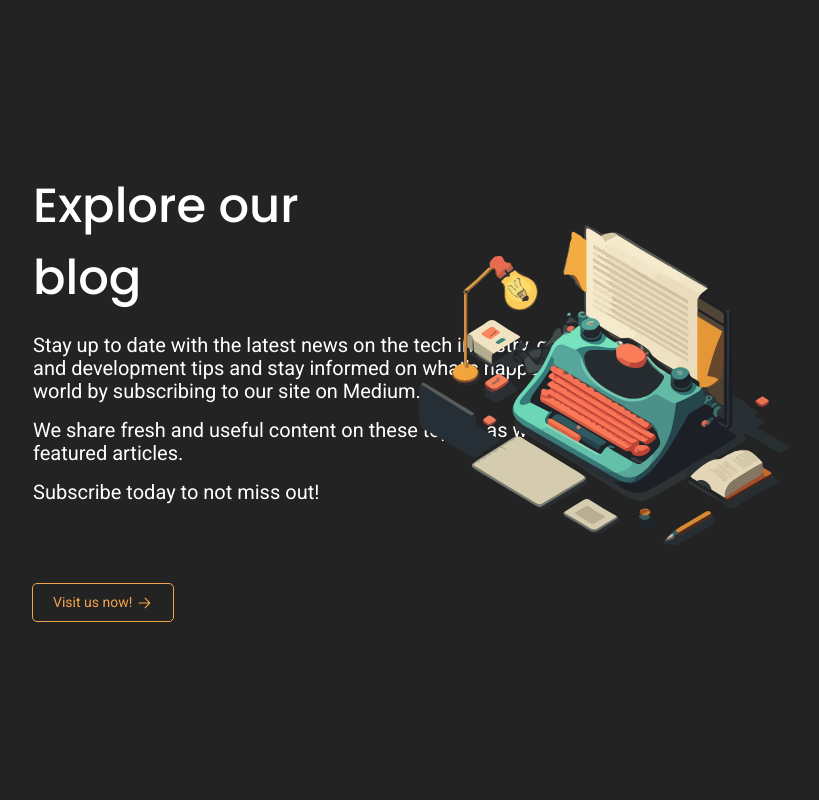
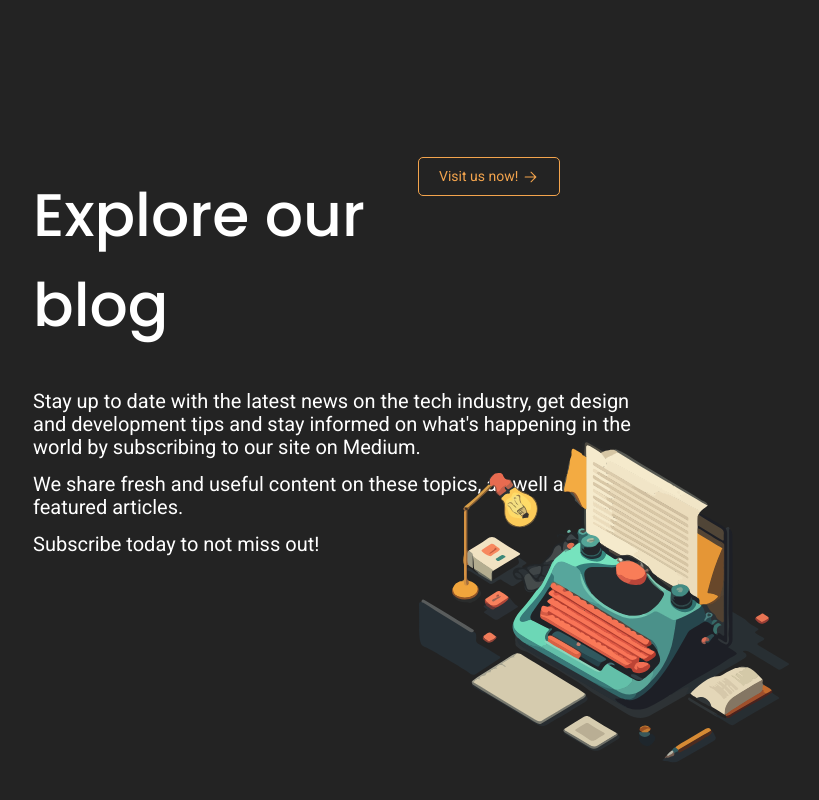
Before and after one commit to contentcraftstudio/Coderlabs-web-2.0, a Next.js app: page / in a window 1280 px wide. Shown: the part 6576-7376 px from the top of the page, without its empty margins (229-1048 px from the left). Built offline with nearby package versions, Linux system fonts and the light colour scheme.

Commit message:
Change::Blog.tsx

```diff
--- a/components/Blog.tsx
+++ b/components/Blog.tsx
@@ -16,17 +16,17 @@ export default function Blog({}: Props) {
       className='sm:columns-1 lg:columns-2 p-[24px] lg:px-[110px] sm:pt-[70px] md:pt-[104px] lg:pt-[167px]'
     >
       <div className='flex flex-col  items-start xl:min-h-[600px] py-3 sm:pb-[100px]'>
-        <h2 className='font-secondary font-medium sm:text-[34px] md:text-[48px] xl:text-[60px] text-white sm:pb-[20px] xl:pb-[40px]'>
+        <h2 className='font-secondary font-medium sm:text-[34px] md:text-[48px] lg:text-[60px] text-white sm:pb-[20px] lg:pb-[40px]'>
           {t("Explore_our_blog")}
         </h2>
-        <div className=' space-y-4'>
-          <p className='font-normal font-primary sm:text-[16px] sm:w-[330px] md:w-[624px] xl:w-[497px] lg:text-[20px] text-white sm:leading-[19px] lg:leading-[23px]'>
+        <div className='sm:space-y-[14px] space-y-[16px]'>
+          <p className='font-normal font-primary sm:text-[16px] sm:w-[330px] md:w-[624px] xl:w-[497px] md:text-[20px] text-white sm:leading-[19px] md:leading-[23px]'>
             {t("paragraph_our_blog_1")}
           </p>
-          <p className='font-normal font-primary sm:text-[16px] sm:w-[330px] md:w-[624px] xl:w-[497px] lg:text-[20px] text-white sm:leading-[19px] lg:leading-[23px]'>
+          <p className='font-normal font-primary sm:text-[16px] sm:w-[330px] md:w-[624px] xl:w-[497px] md:text-[20px] text-white sm:leading-[19px] md:leading-[23px]'>
             {t("paragraph_our_blog_2")}
           </p>
-          <p className='font-normal font-primary sm:text-[16px] sm:w-[330px] md:w-[624px] xl:w-[497px] lg:text-[20px] text-white sm:leading-[19px] lg:leading-[23px]'>
+          <p className='font-normal font-primary sm:text-[16px] sm:w-[330px] md:w-[624px] xl:w-[497px] md:text-[20px] text-white sm:leading-[19px] md:leading-[23px]'>
             {t("paragraph_our_blog_3")}
           </p>
         </div>
```
